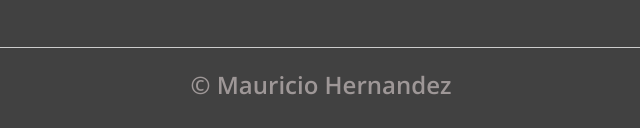
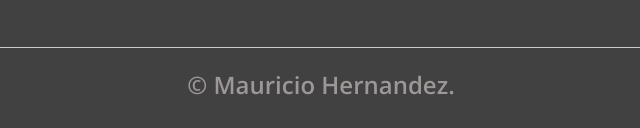
Before and after one commit to GamesApk1/Naruto-Shippuden-Apk, a plain HTML site: page index.html in a window 1280 px wide. Shown: the part 1329-1457 px from the top of the page, 319-959 px from the left. Drawn offline with nearby package versions, Linux system fonts and the light colour scheme.

Commit message:
Update index.html

```diff
--- a/index.html
+++ b/index.html
@@ -56,7 +56,7 @@
                 <p>crr 123a#132-37</p>
             </div>
         </div>
-        <h2 class="titulo-final">&copy; Mauricio Hernandez</h2>
+        <h2 class="titulo-final">&copy; Mauricio Hernandez.</h2>
     </footer>
 </body>
 
```
